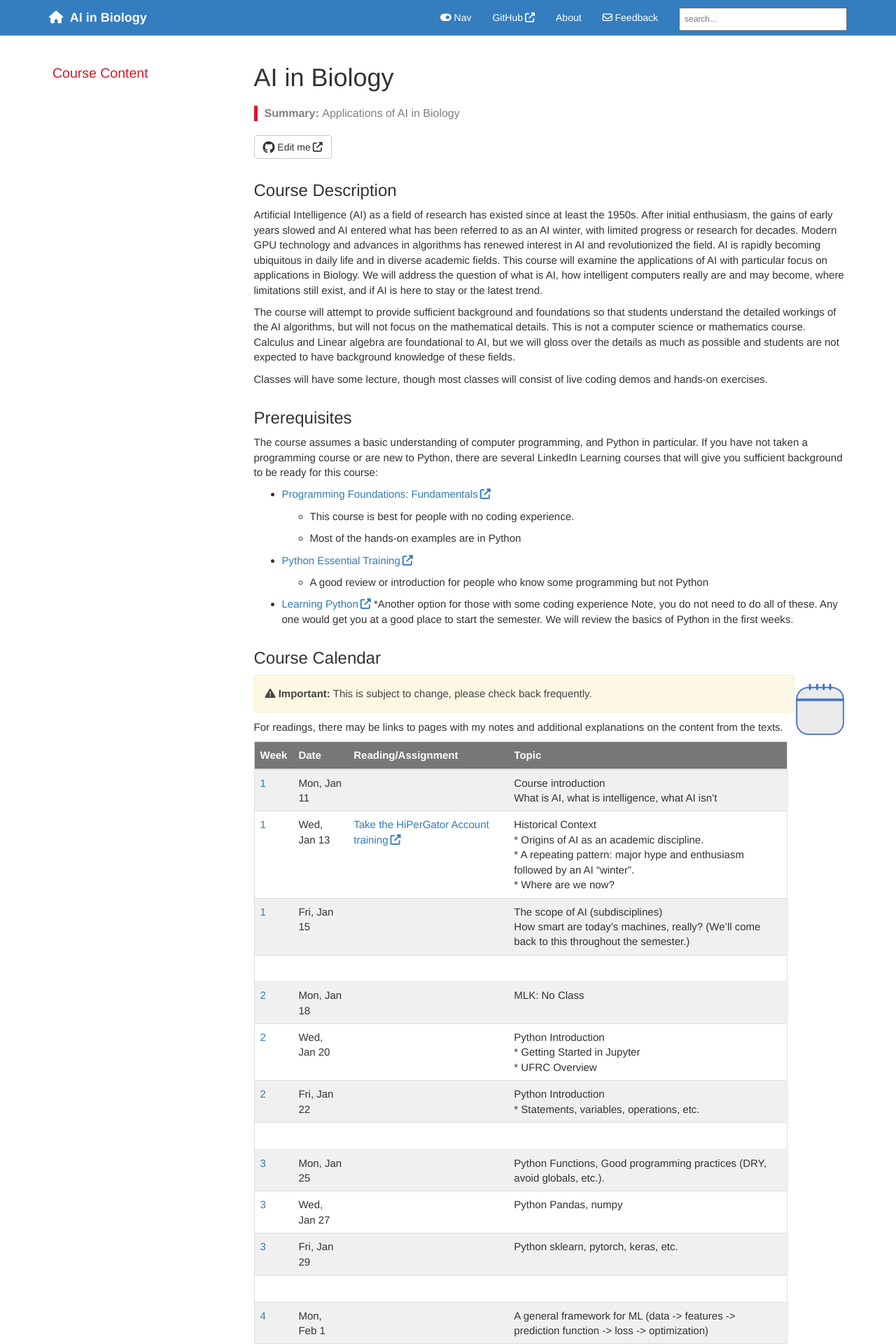
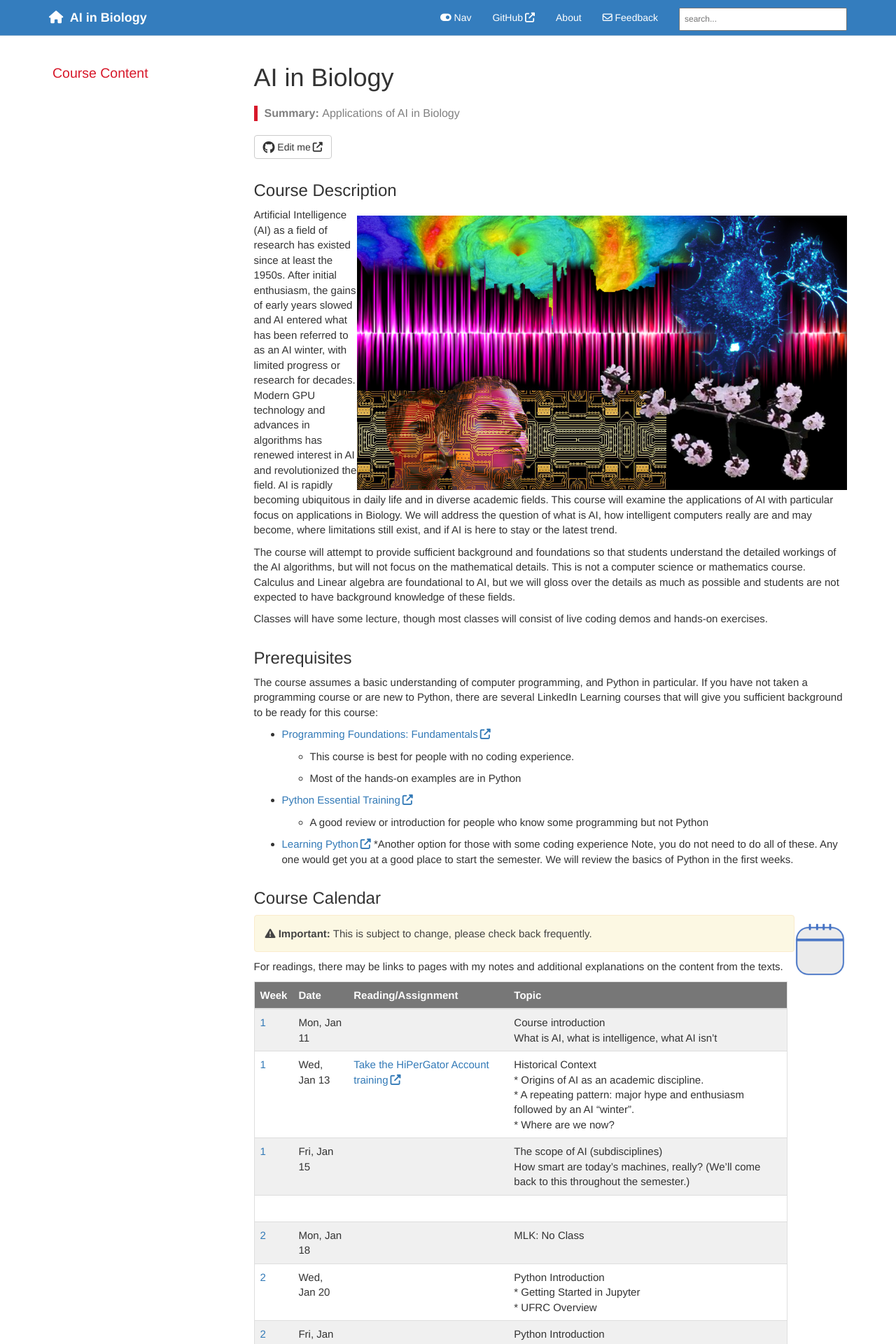
Before and after one commit to AIBiology/aibiology.github.io, a Jekyll site: the page built from index.md, in a window 1280 px wide. Shown: the top 1920 px of the page at 70% size. Built offline with Jekyll 4.4.1, drawn with Linux system fonts in a browser that asks for light colours; nearby versions of some CDN libraries; comment, search, counter and statistics services are not loaded.

Commit message:
add image

```diff
--- a/index.md
+++ b/index.md
@@ -9,6 +9,8 @@ toc: false
 ---
 
 ## Course Description
+
+{% include image.html file='ai_bio_cover.png' alt="Image of futuristic AI and Biological specimens" position="right" %}
 
 Artificial Intelligence (AI) as a field of research has existed since at least the 1950s. After initial enthusiasm, the gains of early years slowed and AI entered what has been referred to as an AI winter, with limited progress or research for decades. Modern GPU technology and advances in algorithms has renewed interest in AI and revolutionized the field. AI is rapidly becoming ubiquitous in daily life and in diverse academic fields. This course will examine the applications of AI with particular focus on applications in Biology. We will address the question of what is AI, how intelligent computers really are and may become, where limitations still exist, and if AI is here to stay or the latest trend.
 
```
Also changed, not shown: images/ai_bio_cover.png (added).
